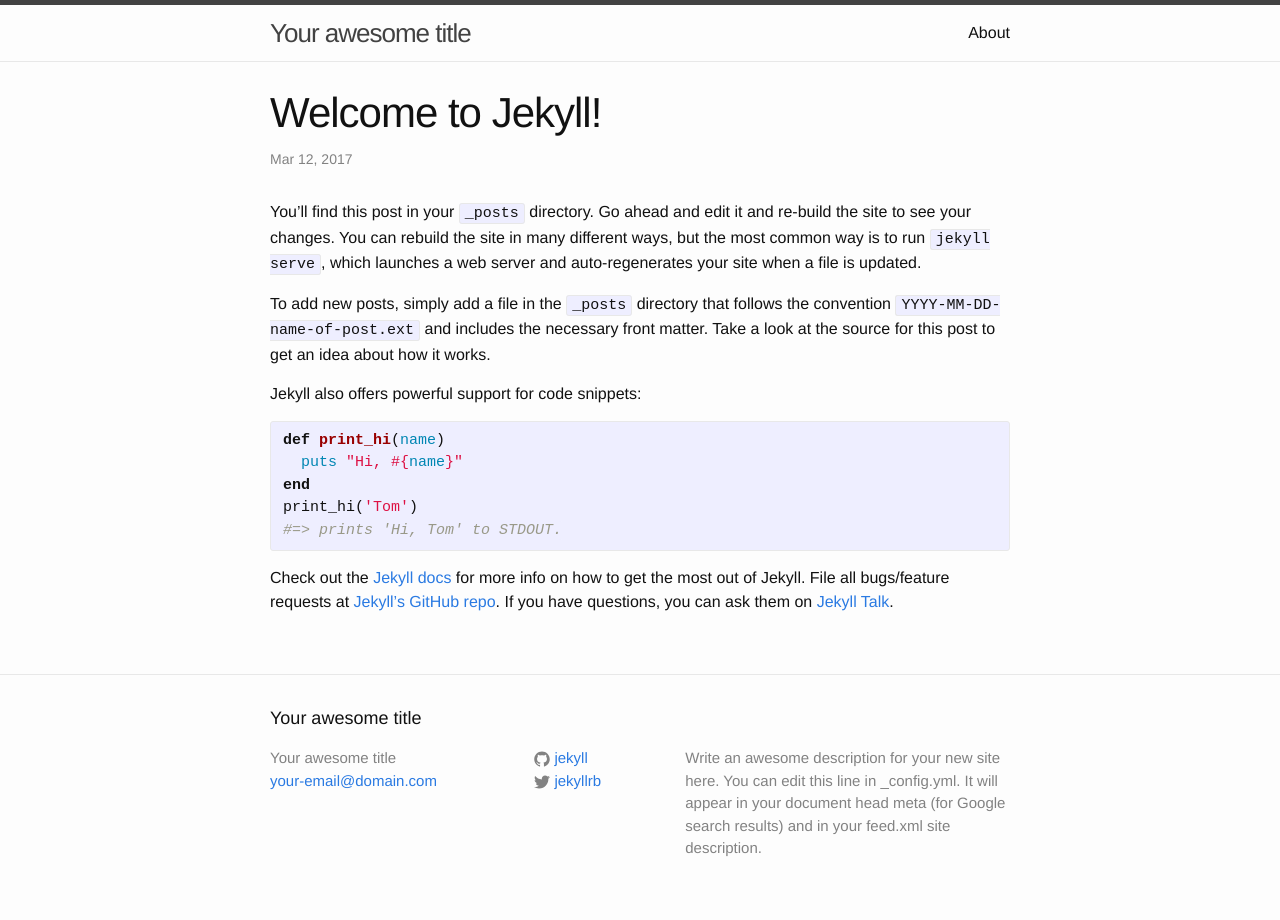
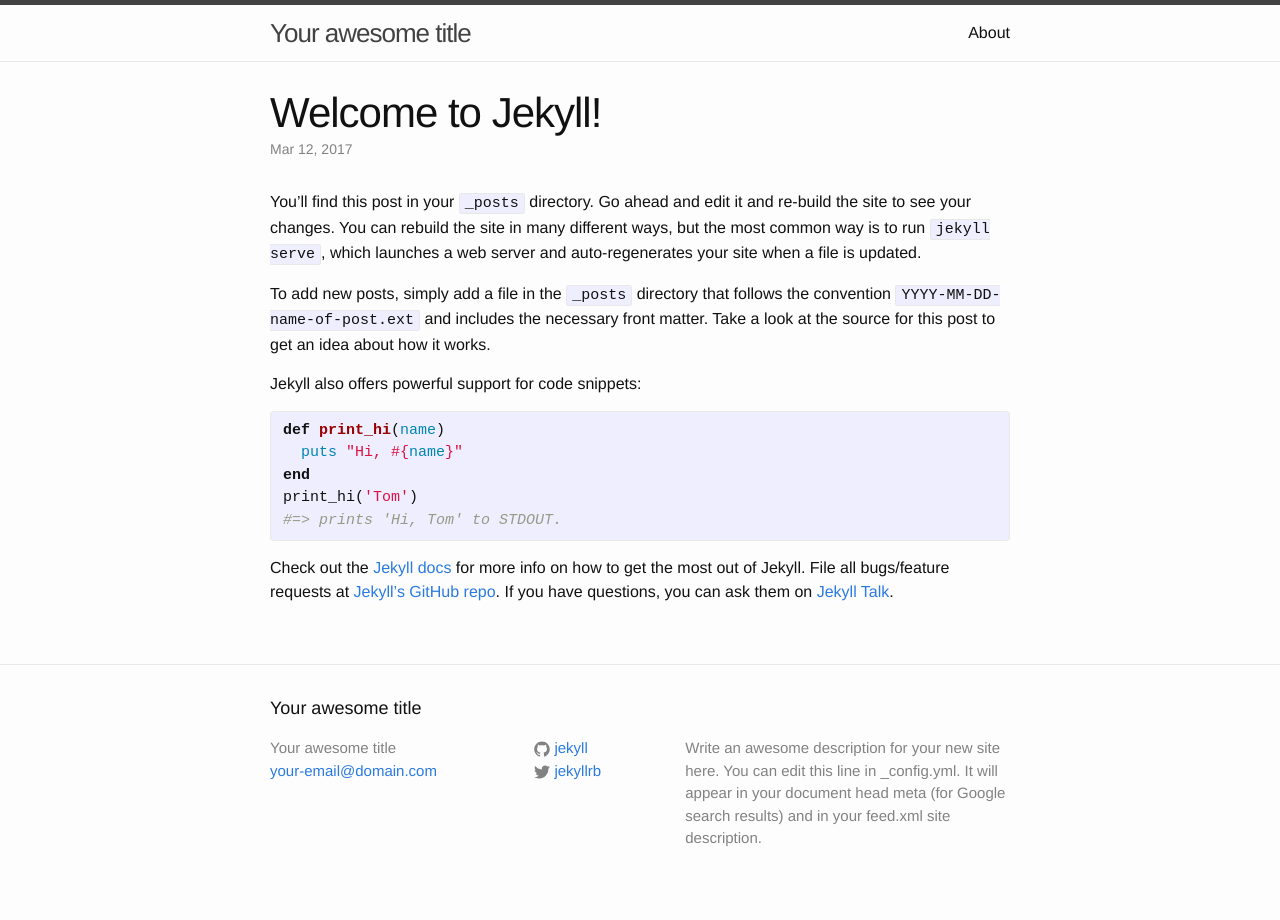
Before and after one commit to montalvomiguelo/jekyll-new, a Jekyll site: the page built from _posts/2017-03-11-welcome-to-jekyll.markdown, in a window 1280 px wide. Built offline with Jekyll 4.4.1, drawn with Linux system fonts in a browser that asks for light colours.

Commit message:
update post title margin

```diff
--- a/_sass/_layout.scss
+++ b/_sass/_layout.scss
@@ -216,6 +216,7 @@
   font-size: 36px;
   letter-spacing: -1px;
   line-height: 1;
+  margin-bottom: $spacing-unit / 6;
 
   @include at-query($min, $post-medium) {
     font-size: 42px;
```
